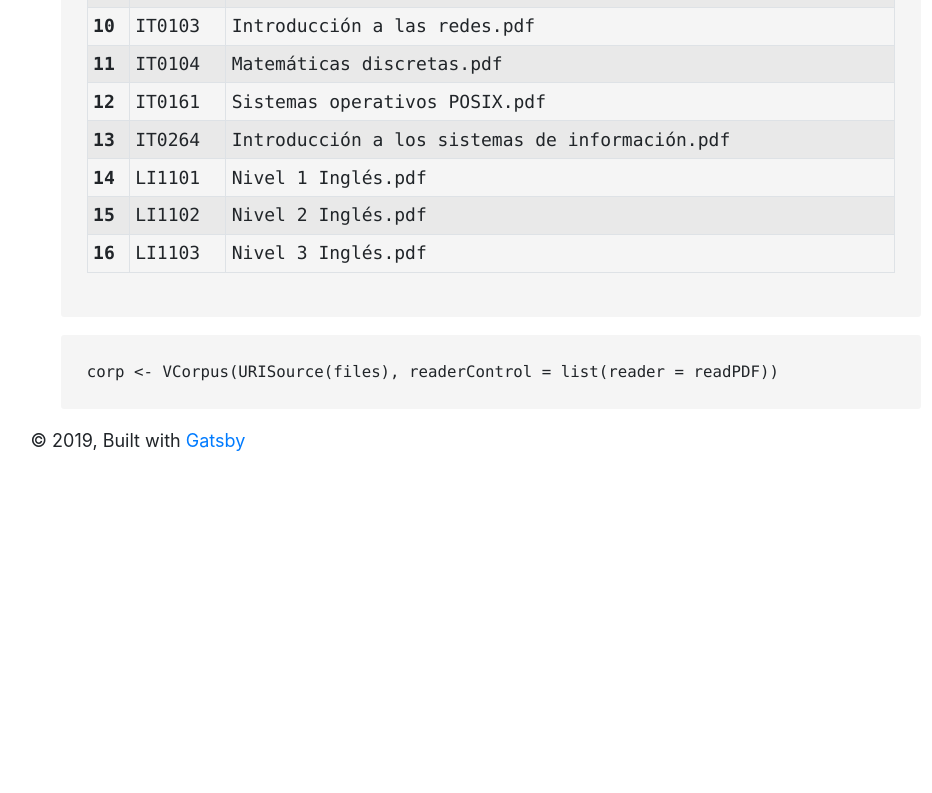
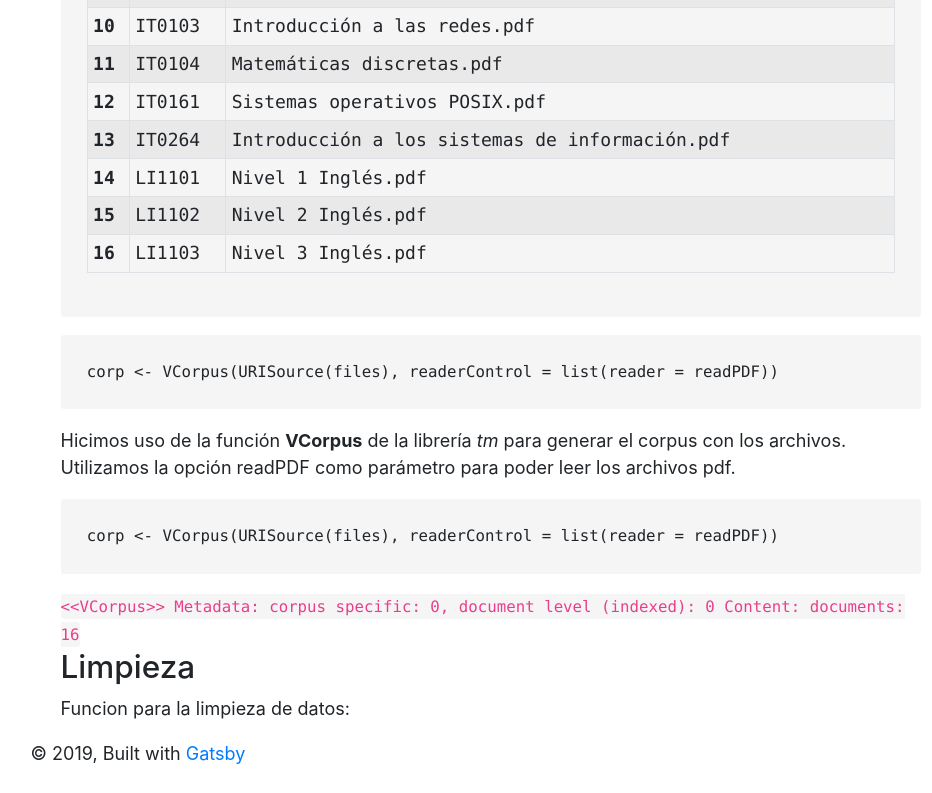
Before and after one commit to EmmanuelYupit/dass, a Gatsby site: page /textmining in a window 1280 px wide. Shown: the part 1559-2352 px from the top of the page, without its empty margins (149-1081 px from the left). Before the commit the page ends 2040 px from the top, so only its background shows below. Built offline with nearby package versions, Linux system fonts and the light colour scheme; Gatsby itself is replaced by a stand-in of ours.

Commit message:
cleaning info almost

```diff
--- a/src/components/image.js
+++ b/src/components/image.js
@@ -13,7 +13,7 @@ import Img from "gatsby-image"
  * - `StaticQuery`: https://gatsby.dev/staticquery
  */
 
-const Image = () => (
+const Image = image => (
   <StaticQuery
     query={graphql`
       query {
--- a/src/pages/textmining.js
+++ b/src/pages/textmining.js
@@ -4,6 +4,7 @@ import { Container, Row, Col, Table } from "reactstrap"
 import Layout from "../components/layout"
 import SEO from "../components/seo"
 import BlogHeader from "../components/blogheader"
+import Image from "../components/image"
 
 const subjects = [
   {
@@ -79,12 +80,12 @@ const TextMining = () => (
         <BlogHeader />
         <Container>
           <Row>
-            <Col md="12" class="blog-main">
-              <h3 class="pb-3 mb-4 font-italic border-bottom text-center">
+            <Col md="12" className="blog-main">
+              <h3 className="pb-3 mb-4 font-italic border-bottom text-center">
                 Minería de Textos
               </h3>
 
-              <div class="blog-post">
+              <div className="blog-post">
                 {/* <h2 class="blog-post-title">Sample blog post</h2> */}
                 <p class="blog-post-meta">Junio 3, 2019</p>
                 <p>
@@ -166,6 +167,25 @@ const TextMining = () => (
                     list(reader = readPDF))
                   </code>
                 </pre>
+                <p>
+                  Hicimos uso de la función <b>VCorpus</b> de la librería{" "}
+                  <i>tm</i> para generar el corpus con los archivos. Utilizamos
+                  la opción readPDF como parámetro para poder leer los archivos
+                  pdf.
+                </p>
+                <pre>
+                  <code>
+                    corp &lt;- VCorpus(URISource(files), readerControl =
+                    list(reader = readPDF))
+                  </code>
+                </pre>
+                <code>
+                  &lt;&lt;VCorpus&gt;&gt; Metadata: corpus specific: 0, document
+                  level (indexed): 0 Content: documents: 16
+                </code>
+                <br />
+                <h3>Limpieza</h3>
+                <p>Funcion para la limpieza de datos:</p>
               </div>
             </Col>
           </Row>
```
